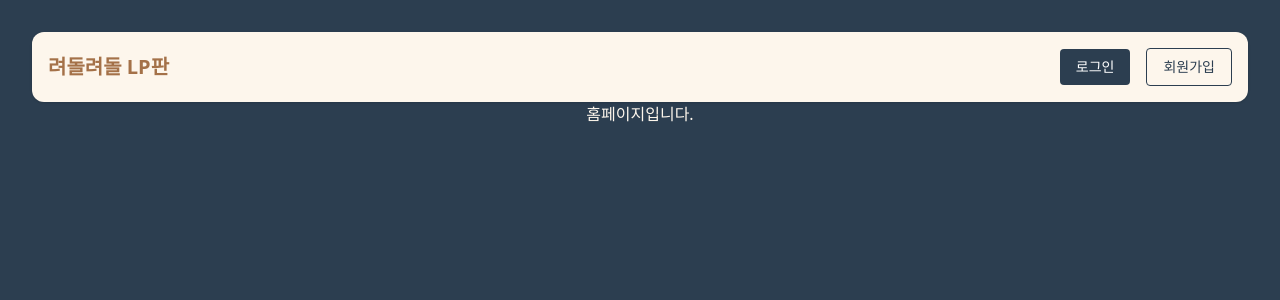
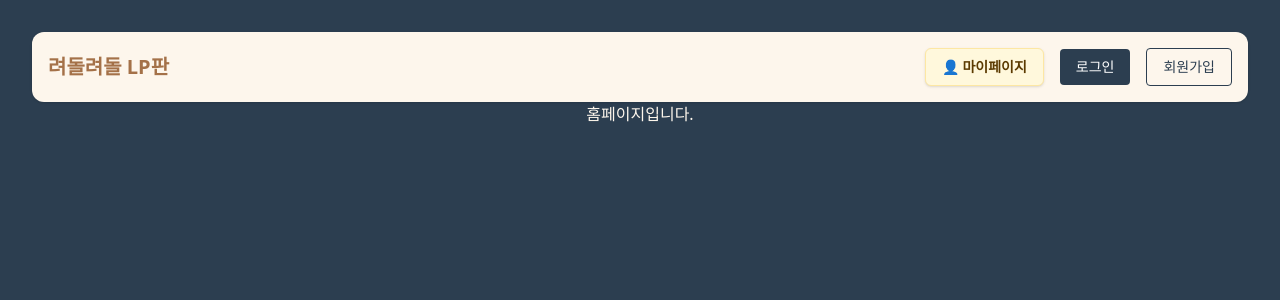
Before and after one commit to UMC-CAU/umc-8th-web-jam, a React (Vite) app: page / in a window 1280 px wide. Shown: the top 300 px of the page. Built offline with nearby package versions, Linux system fonts and the light colour scheme.

Commit message:
MyPage 버튼 추가

```diff
--- a/src/components/navbar.tsx
+++ b/src/components/navbar.tsx
@@ -7,6 +7,11 @@ const Navbar = () => {
         려돌려돌 LP판
       </NavLink>
       <div className="space-x-4">
+        <NavLink to="/my">
+        <button className="px-4 py-2 text-sm font-semibold text-[#5B3A00] bg-[#FFF8DC] border border-[#FDE7A3] rounded-md shadow-sm hover:bg-[#FDE7A3] hover:text-[#1B2631] transition">
+          <span>👤</span> 마이페이지
+        </button>
+        </NavLink>
         <NavLink to="/log-in">
           <button className="px-4 py-2 text-sm font-medium text-white bg-[#2C3E50] rounded hover:bg-[#1B2631] transition">
             로그인
```
